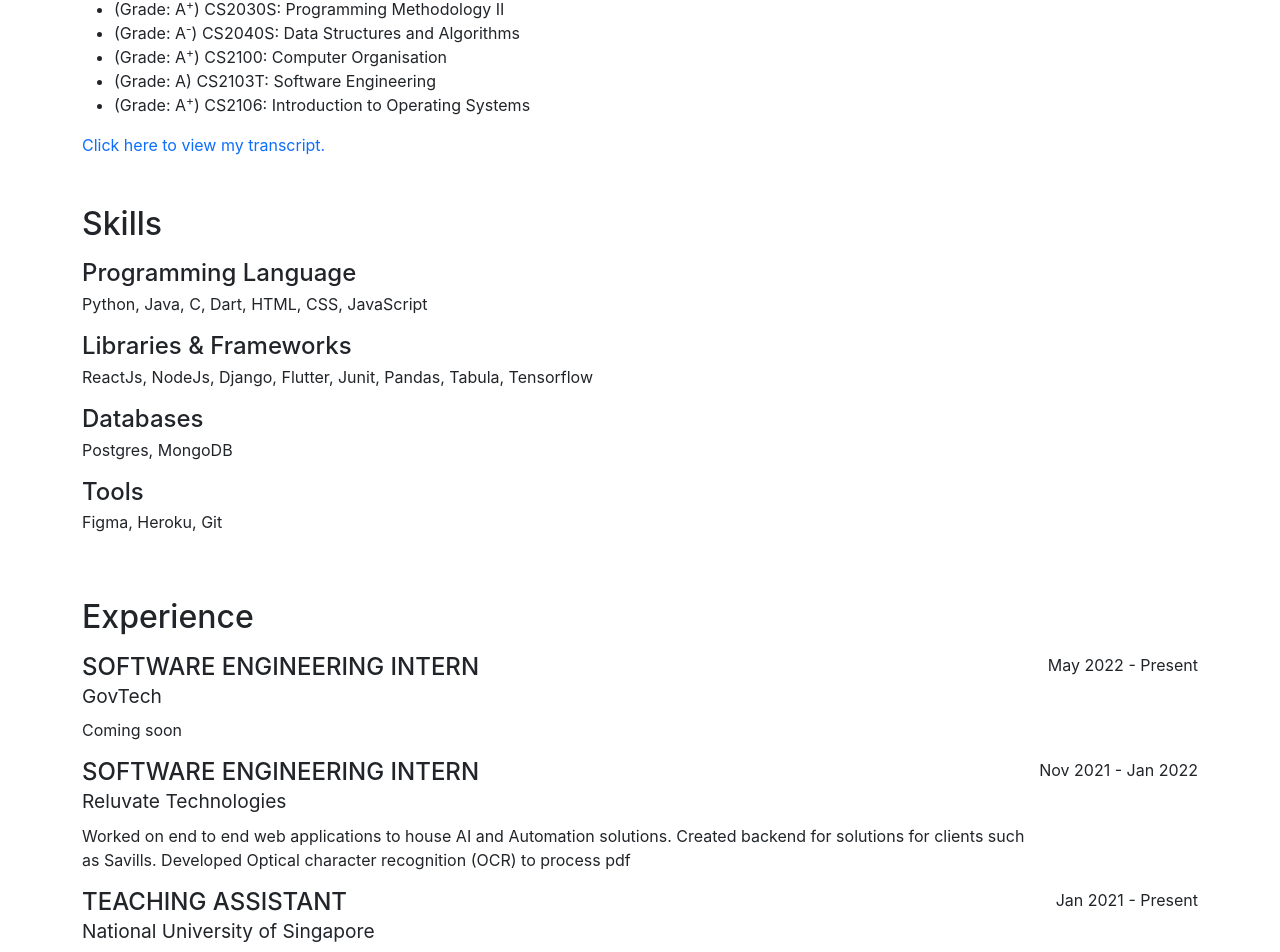
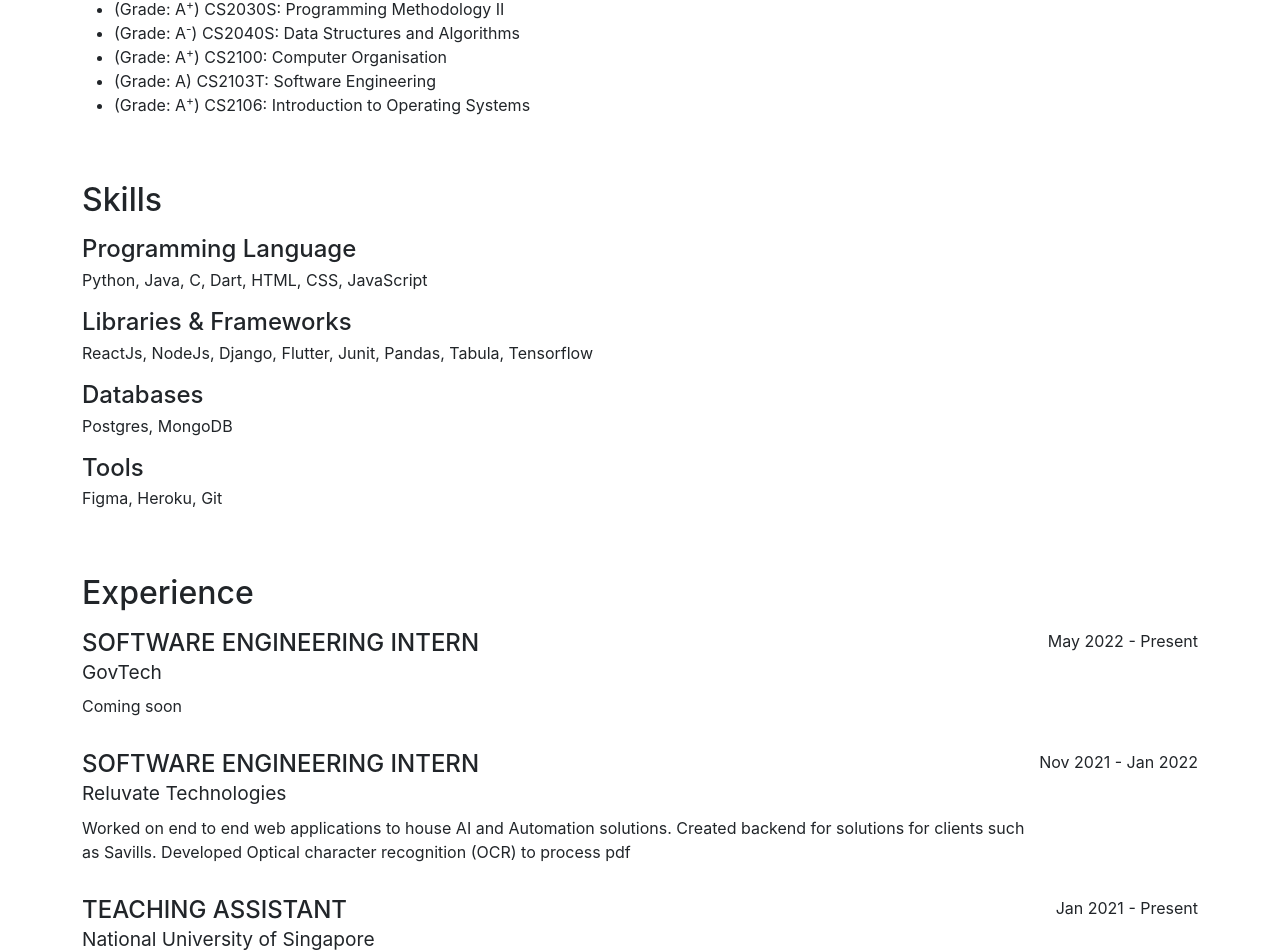
Before and after one commit to marcuspeh/marcuspeh.github.io, a React (Create React App) app: page /about in a window 1280 px wide. Shown: the part 312-1264 px from the top of the page. Built offline with nearby package versions, Linux system fonts and the light colour scheme.

Commit message:
Update margin

```diff
--- a/src/components/educationInfo/EducationInfo.tsx
+++ b/src/components/educationInfo/EducationInfo.tsx
@@ -19,7 +19,6 @@
                     <li>(Grade: A<sup></sup>) CS2103T: Software Engineering</li>
                     <li>(Grade: A<sup>+</sup>) CS2106: Introduction to Operating Systems</li>
                 </ul>
-                <a href={transcript} target="_blank" style={{textDecoration: 'none'}}>Click here to view my transcript.</a>
             </div>
             <div className="flex-shrink-0">August 2020 - May 2024</div>
         </div>
--- a/src/components/experienceInfo/ExperienceInfo.tsx
+++ b/src/components/experienceInfo/ExperienceInfo.tsx
@@ -11,7 +11,7 @@
 
 const ExperienceInfo: React.FC<props> = (props): JSX.Element => {
     return (
-        <div className="d-flex flex-column flex-md-row justify-content-between">
+        <div className="d-flex flex-column flex-md-row justify-content-between mb-3">
             <div className="flex-grow-1">
                 <h4 className="mb-0">{props.title}</h4>
                 <div className="mb-2" style={{fontSize:'1.2em'}}>{props.company}</div>
```
